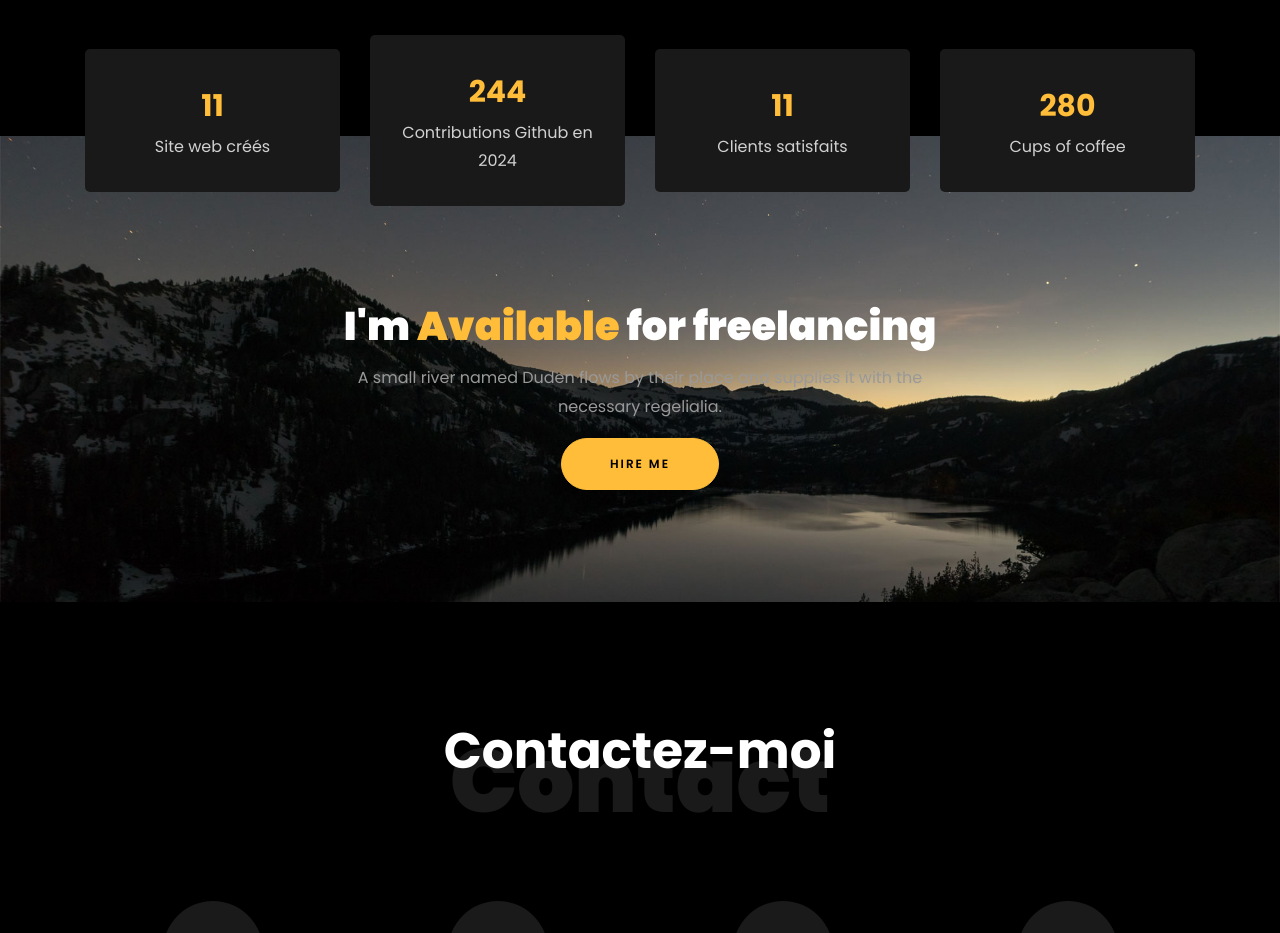
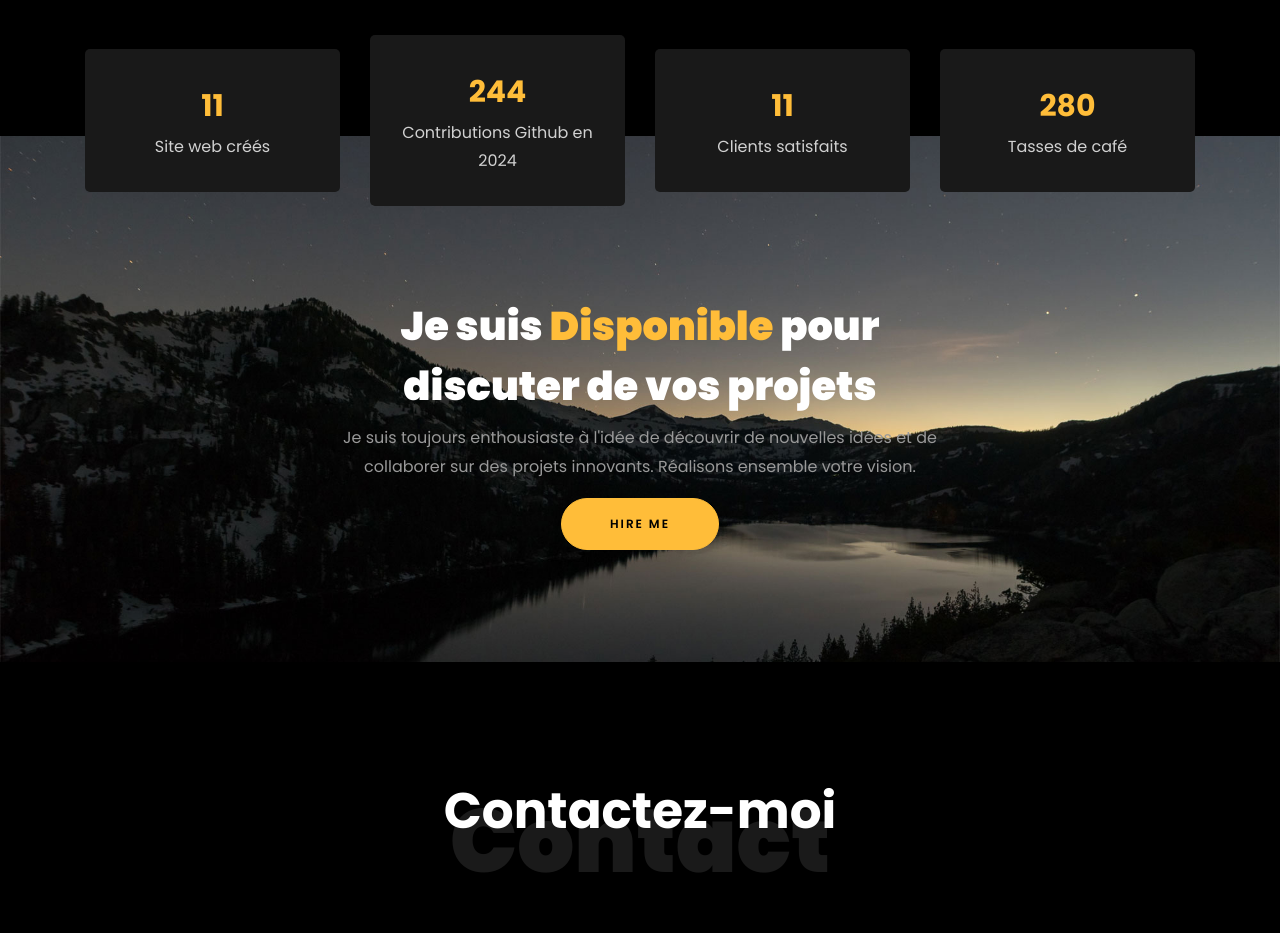
Before and after one commit to Colingue/clark-master, a plain HTML site: page index.html in a window 1280 px wide. Shown: the part 5620-6553 px from the top of the page. Drawn offline with Linux system fonts and the light colour scheme; files whose address does not match are found by name.

Commit message:
Update page content to French language

```diff
--- a/index.html
+++ b/index.html
@@ -609,7 +609,7 @@
             <div class="block-18">
               <div class="text">
                 <strong class="number" data-number="500">0</strong>
-                <span>Cups of coffee</span>
+                <span>Tasses de café</span>
               </div>
             </div>
           </div>
@@ -624,10 +624,13 @@
       <div class="container">
         <div class="row justify-content-center">
           <div class="col-md-7 ftco-animate text-center">
-            <h2>I'm <span>Available</span> for freelancing</h2>
+            <h2>
+              Je suis <span>Disponible</span> pour discuter de vos projets
+            </h2>
             <p>
-              A small river named Duden flows by their place and supplies it
-              with the necessary regelialia.
+              Je suis toujours enthousiaste à l'idée de découvrir de nouvelles
+              idées et de collaborer sur des projets innovants. Réalisons
+              ensemble votre vision.
             </p>
             <p class="mb-0">
               <a href="#" class="btn btn-primary py-3 px-5">Hire me</a>
```
